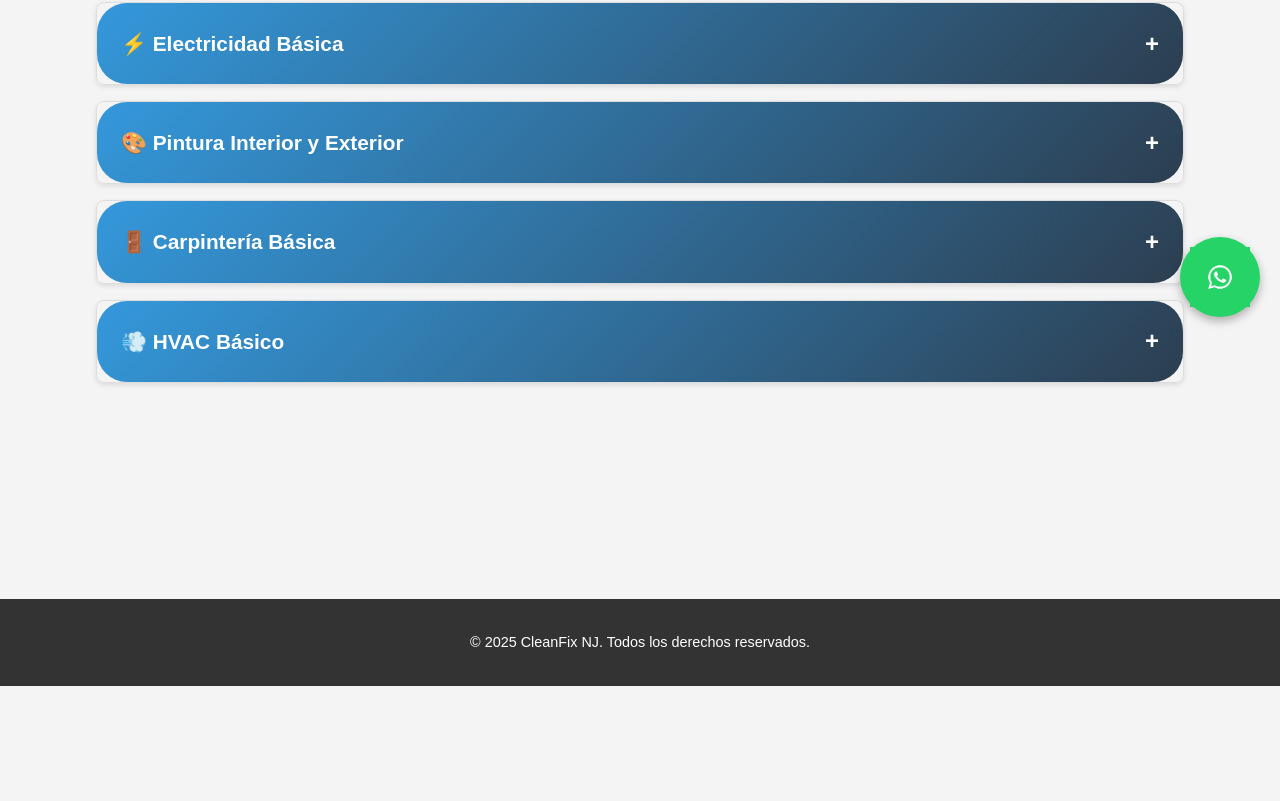
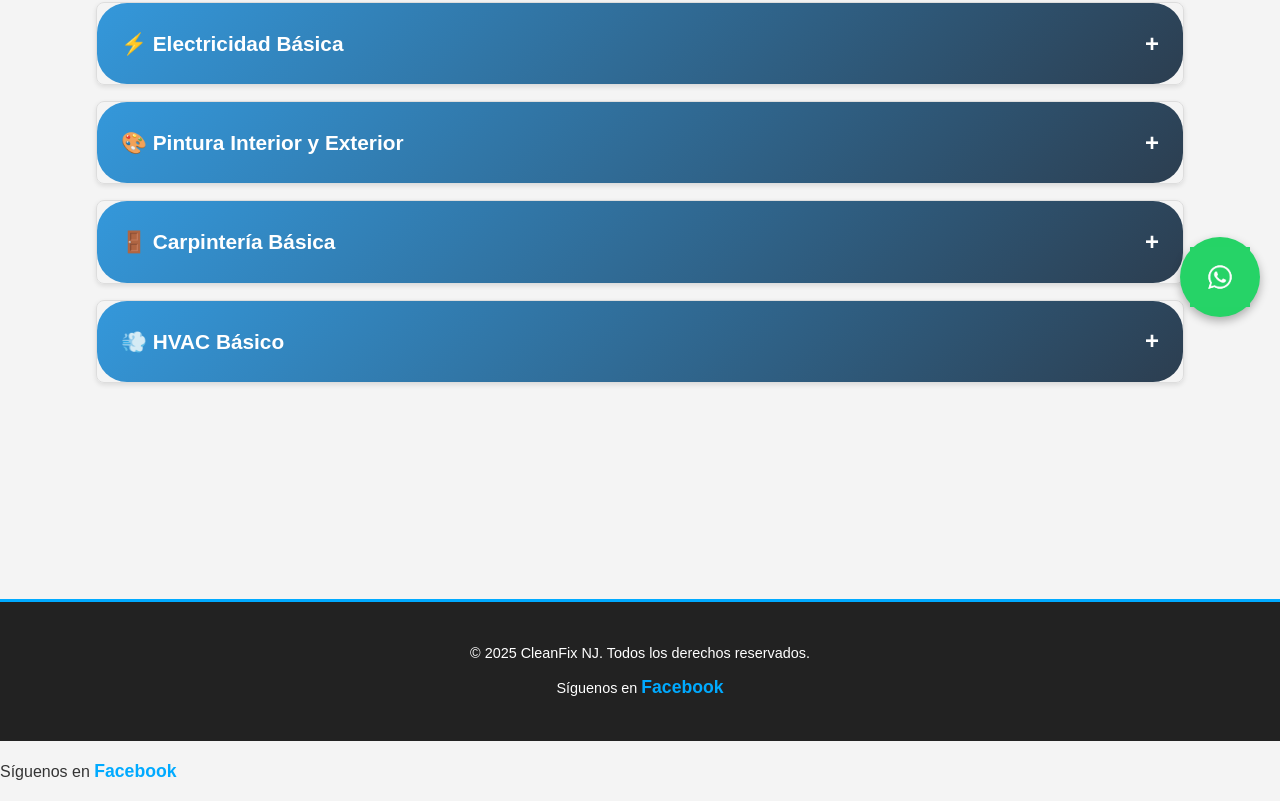
Before and after one commit to innovasoftcustom-creator/Cleanfix2, a plain HTML site: page reparacion-mantenimiento.html in a window 1280 px wide. Shown: the part 463-1264 px from the top of the page. Before the commit the page ends 1149 px from the top, so only its background shows below. Drawn offline with Linux system fonts and the light colour scheme.

Commit message:
Correccion de errores y mejoras

```diff
--- a/reparacion-mantenimiento.html
+++ b/reparacion-mantenimiento.html
@@ -10,14 +10,14 @@
 <body>
     <nav class="navbar">
         <div class="container">
-            <a href="Index.html" class="logo"><img src="img/logo.jpeg" alt="CleanFix NJ Logo" class="logo-img"></a>
+            <a href="index.html" class="logo"><img src="img/logo.jpeg" alt="CleanFix NJ Logo" class="logo-img"></a>
             <div class="menu-toggle" id="menu-toggle">
                 <span class="bar"></span>
                 <span class="bar"></span>
                 <span class="bar"></span>
             </div>
             <ul class="nav-links" id="nav-links">
-                <li><a href="Index.html">Inicio</a></li>
+                <li><a href="index.html">Inicio</a></li>
                 <li><a href="sobre-nosotros.html">Sobre Nosotros</a></li>
                 <li><a href="limpieza-residencial.html">Limpieza Residencial</a></li>
                 <li><a href="limpieza-comercial.html">Limpieza Comercial</a></li>
@@ -94,7 +94,7 @@
                     <div class="service-content accordion-content">
                         <div class="service-content-wrapper">
                             <div class="service-image-container">
-                                <img src="img/reparacion3.png" alt="Pintor trabajando en el interior y exterior de una casa">
+                                <img src="img/Reparacion3.png" alt="Pintor trabajando en el interior y exterior de una casa">
                             </div>
                             <div class="service-text-container">
                                 <p>Renovamos tus espacios con servicios de pintura profesional, desde retoques rápidos hasta pintura completa de unidades.</p>
@@ -167,6 +167,9 @@
     <footer>
         <div class="container">
             <p>&copy; 2025 CleanFix NJ. Todos los derechos reservados.</p>
+            <p class="footer-social">Síguenos en <a href="https://www.facebook.com/share/19sR4Jr3wX/?mibextid=wwXIfr" target="_blank">Facebook</a></p>
+        </div>
+    </footer><p class="footer-social">Síguenos en <a href="https://facebook.com" target="_blank">Facebook</a></p>
         </div>
     </footer>
     <a href="https://wa.me/9085361969?text=¡Hola!%20Me%20interesa%20una%20cotización%20para%20servicios%20de%20limpieza." class="whatsapp-button" target="_blank">
--- a/style.css
+++ b/style.css
@@ -893,16 +893,30 @@ form button {
 }
 
 footer {
-    background: #333;
-    color: white;
+    background: #222; /* Fondo oscuro para el footer */
+    color: #fff;
     text-align: center;
     padding: 2rem 0;
     margin-top: 2rem; /* Añadido para separar del contenido */
+    border-top: 3px solid #00aaff; /* Línea de acento azul brillante */
 }
 
 footer p {
-    margin: 0;
+    margin: 0.5rem 0;
     font-size: 0.9rem;
+}
+
+.footer-social a {
+    color: #00aaff; /* Color azul brillante para el enlace */
+    text-decoration: none;
+    font-weight: bold;
+    font-size: 1.1rem;
+    transition: color 0.3s;
+}
+
+.footer-social a:hover {
+    color: #fff; /* Color blanco al pasar el mouse */
+    text-decoration: underline;
 }
 
 .whatsapp-button {
```
Also changed, not shown: contact.html (+5 -2 lines), index.html (+3 -2 lines), limpieza-comercial.html (+5 -2 lines), limpieza-residencial.html (+7 -4 lines), sobre-nosotros.html (+3 -2 lines).
